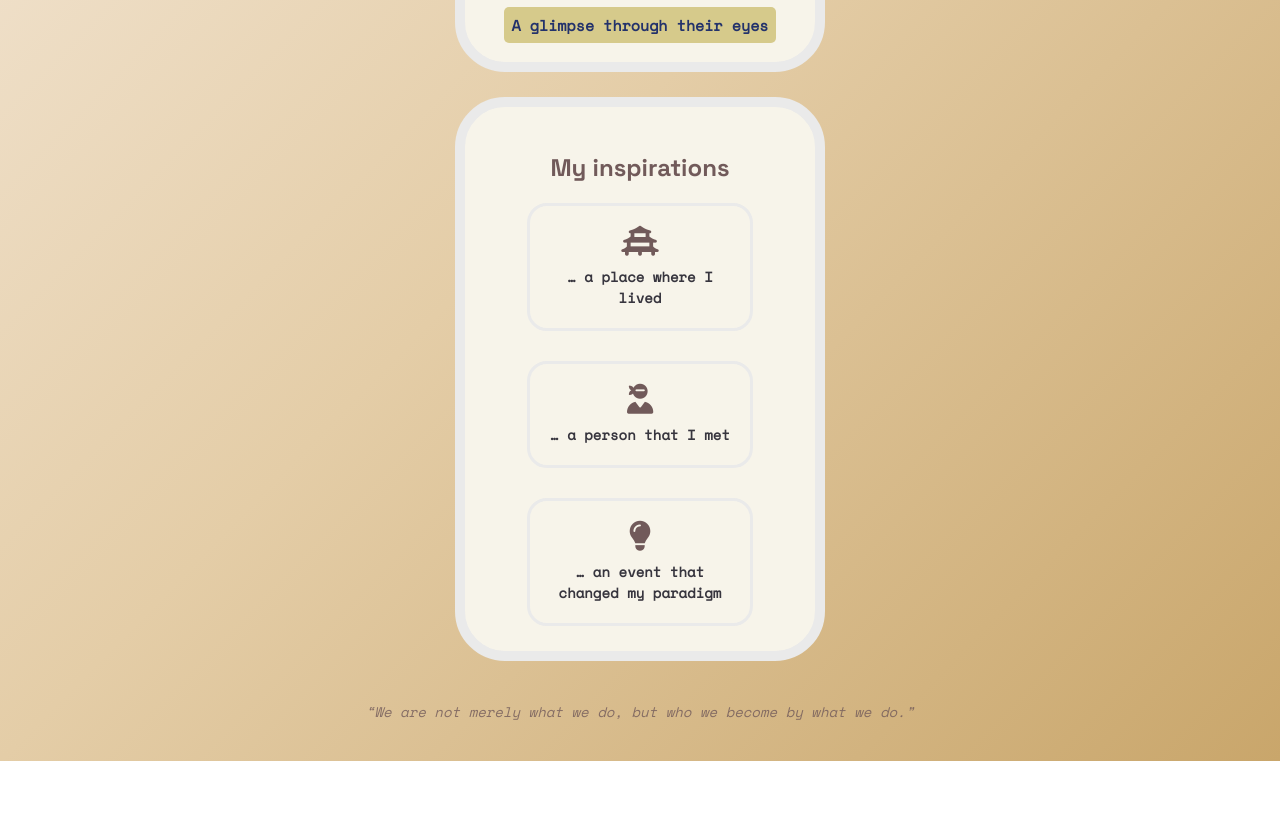
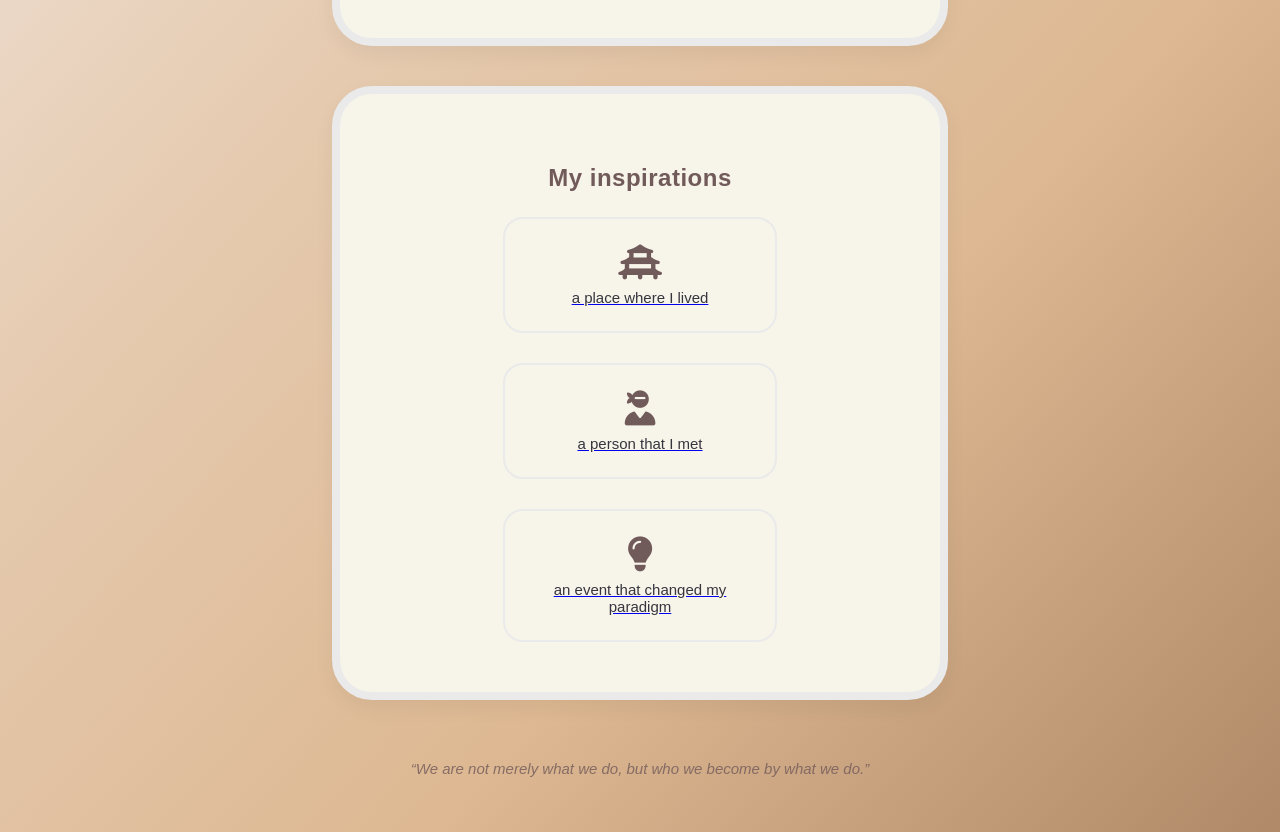
Before and after one commit to Yaki-tech/profile, a plain HTML site: page index.html in a window 1280 px wide. Shown: the part 550-1382 px from the top of the page. Before the commit the page ends 1311 px from the top, so only its background shows below. Drawn offline with nearby package versions, Linux system fonts and the light colour scheme.

Commit message:
Update layout, fonts, and inspirations display 🌿

```diff
--- a/index.html
+++ b/index.html
@@ -52,21 +52,21 @@
   <div class="inspiration-card">
     <a href="https://www.redwoodvihara.org" target="_blank">
       <i class="fas fa-vihara"></i>
-      <p>… a place where I lived</p>
+      <p>a place where I lived</p>
     </a>
   </div>
 
   <div class="inspiration-card">
     <a href="https://designerfounders.substack.com/p/evan-sharp-pinterest-west" target="_blank">
       <i class="fas fa-user-ninja"></i>
-      <p>… a person that I met</p>
+      <p>a person that I met</p>
     </a>
   </div>
 
   <div class="inspiration-card">
     <a href="https://www.servicespace.org/blog/view.php?id=29624" target="_blank">
       <i class="fas fa-lightbulb"></i>
-      <p>… an event that changed my paradigm</p>
+      <p>an event that changed my paradigm</p>
     </a>
   </div>
 </div>
--- a/style.css
+++ b/style.css
@@ -1,136 +1,114 @@
 body {
-  margin: 0;
-  background: transparent; /* évite que le body cache le dégradé */
-  font-family: "Space Mono";
+  font-family: "Nunito", "Poppins", sans-serif; /* police plus douce et relax */
+  background: linear-gradient(to bottom right, #f2e9e4, #e6ccb2, #ddb892, #b08968);
   color: #37353E;
   text-align: center;
-  padding: 25px;
+  padding: 40px;
+  margin: 0;
 }
 
-h1,h2{
-  font-family: "Space Grotesk";
-  color: #715A5A
-}
-
-li {
-  display: inline;
-}
-ul {
-  padding: 0;
-}
-
-a {
-  text-decoration: none;
-  color: #23326b;
-  font-size: 18px;
-  font-weight: bold;
-  transition: 0.3s ease;
-}
-
-a:hover {
-  color:#715A5A;
+h1, h2 {
+  font-family: "Poppins", sans-serif;
+  color: #715A5A;
+  letter-spacing: 0.5px;
+  margin-bottom: 20px;
 }
 
 .card {
   background-color: #F7F4EA;
-  padding: 25px;
-  width: 300px;
-  margin: 25px auto;
-  border-radius: 50px;
-  border: 10px solid #EAEAEA;
+  padding: 50px;
+  width: 500px;
+  margin: 40px auto;
+  border-radius: 40px;
+  border: 8px solid #EAEAEA;
+  box-shadow: 0 8px 20px rgba(0, 0, 0, 0.05);
+  transition: transform 0.2s ease, box-shadow 0.3s ease;
 }
 
-.img-circle{
-  width: 100px;
-  border-radius: 50%;
+.card:hover {
+  transform: translateY(-3px);
+  box-shadow: 0 10px 25px rgba(0, 0, 0, 0.08);
 }
 
-.list-inline > li {
-  display: inline-block;
-  padding: 0px 20px;
+.img-circle {
+  width: 130px;
+  border-radius: 50%;
+  margin-bottom: 20px;
 }
 
-#btn_brown{
-  border: 5px;
+#btn_brown {
+  border: none;
   background-color: rgb(214, 202, 139);
-  border-radius: 5px;
-  padding: 7px;
-  font-size: 15px;
+  border-radius: 10px;
+  padding: 10px 18px;
+  font-size: 16px;
+  font-weight: 600;
+  color: #23326b;
+  transition: all 0.3s ease;
 }
 
-@media (max-width: 960px) {
-  /* Pour un écran < 960px, cette classe CSS s'applique */
-  .container {
-    width: 700px;
-  }
-}
-
-@media (max-width: 720px) {
-  /* Pour un écran < 720px, cette classe CSS s'applique */
-  .container {
-    width: 500px;
-  }
-}
-
-@media (max-width: 540px) {
-  /* Pour un écran < 540px, cette classe CSS s'applique */
-  .container {
-    width: 300px;
-  }
-}
-
-footer {
-  margin-top: 40px;
-  text-align: center;
-  font-size: 14px;
-  color: #715A5A;
-  opacity: 0.8;
-}
-footer em {
-  font-style: italic;
-}
-
-html {
-min-height: 100%;
-background: linear-gradient(to bottom right, #f6ebde, #e4cda7, #c9a66b);
+#btn_brown:hover {
+  background-color: rgb(201, 188, 127);
+  color: #4a3b1c;
 }
 
 .inspirations {
   display: flex;
   justify-content: center;
-  gap: 30px; /* espace entre les blocs */
-  flex-wrap: wrap; /* pour s’adapter sur mobile */
-  margin-top: 20px;
+  align-items: flex-start;
+  gap: 30px;
+  flex-wrap: wrap;
+  margin-top: 25px;
 }
 
 .inspiration-card {
   background-color: #F7F4EA;
-  border: 3px solid #EAEAEA;
+  border: 2px solid #EAEAEA;
   border-radius: 20px;
-  padding: 20px;
-  width: 180px;
+  padding: 25px;
+  width: 220px;
   text-align: center;
   transition: transform 0.2s ease, box-shadow 0.2s ease;
 }
 
 .inspiration-card:hover {
   transform: translateY(-5px);
-  box-shadow: 0 4px 10px rgba(0,0,0,0.1);
+  box-shadow: 0 4px 10px rgba(0, 0, 0, 0.1);
 }
 
 .inspiration-card i {
-  font-size: 30px;
+  font-size: 35px;
   color: #715A5A;
   margin-bottom: 10px;
 }
 
 .inspiration-card p {
-  font-size: 14px;
+  font-size: 15px;
   color: #37353E;
+  font-family: "Nunito", sans-serif;
   margin: 0;
 }
 
-.inspiration-card a {
-  text-decoration: none;
-  color: inherit;
+footer {
+  margin-top: 60px;
+  text-align: center;
+  font-size: 15px;
+  color: #715A5A;
+  opacity: 0.8;
+  font-family: "Nunito", sans-serif;
 }
+
+@media (max-width: 720px) {
+  .card {
+    width: 90%;
+    padding: 30px;
+  }
+  .inspirations {
+    flex-direction: column;
+    gap: 20px;
+  }
+  .inspiration-card {
+    width: 80%;
+    margin: 0 auto;
+  }
+}
```
